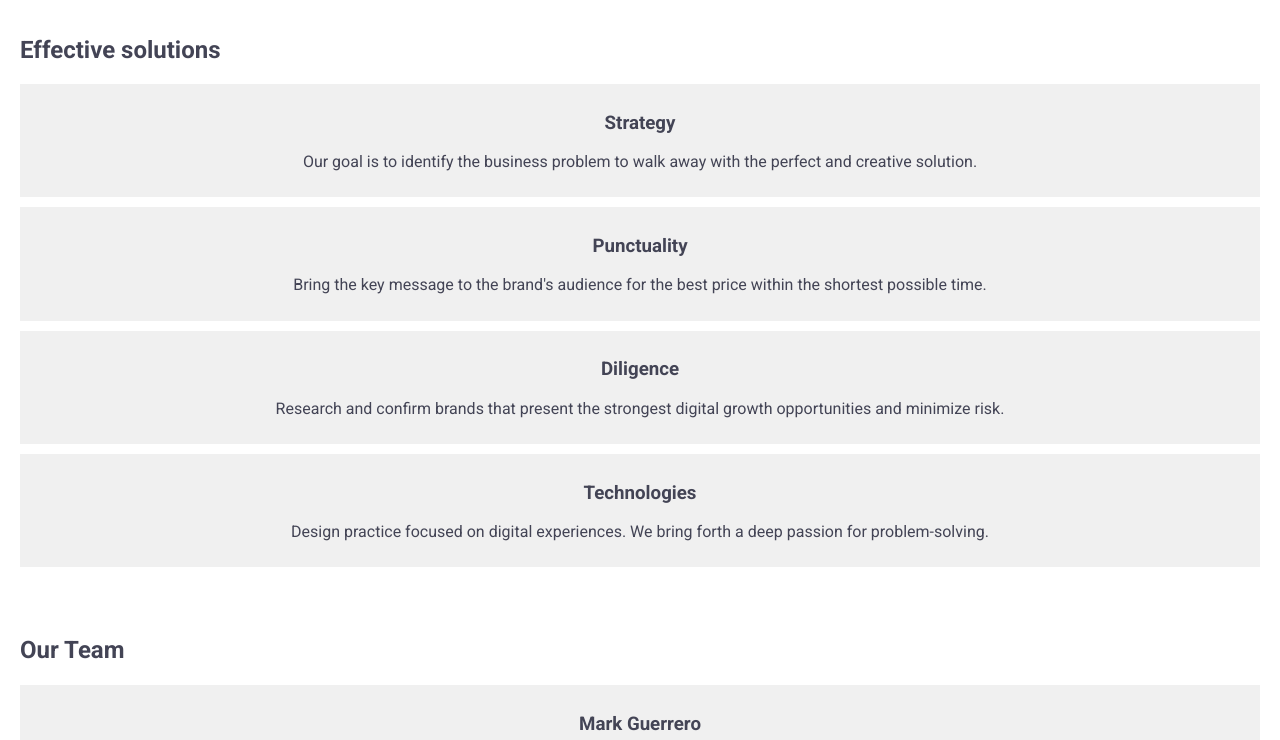
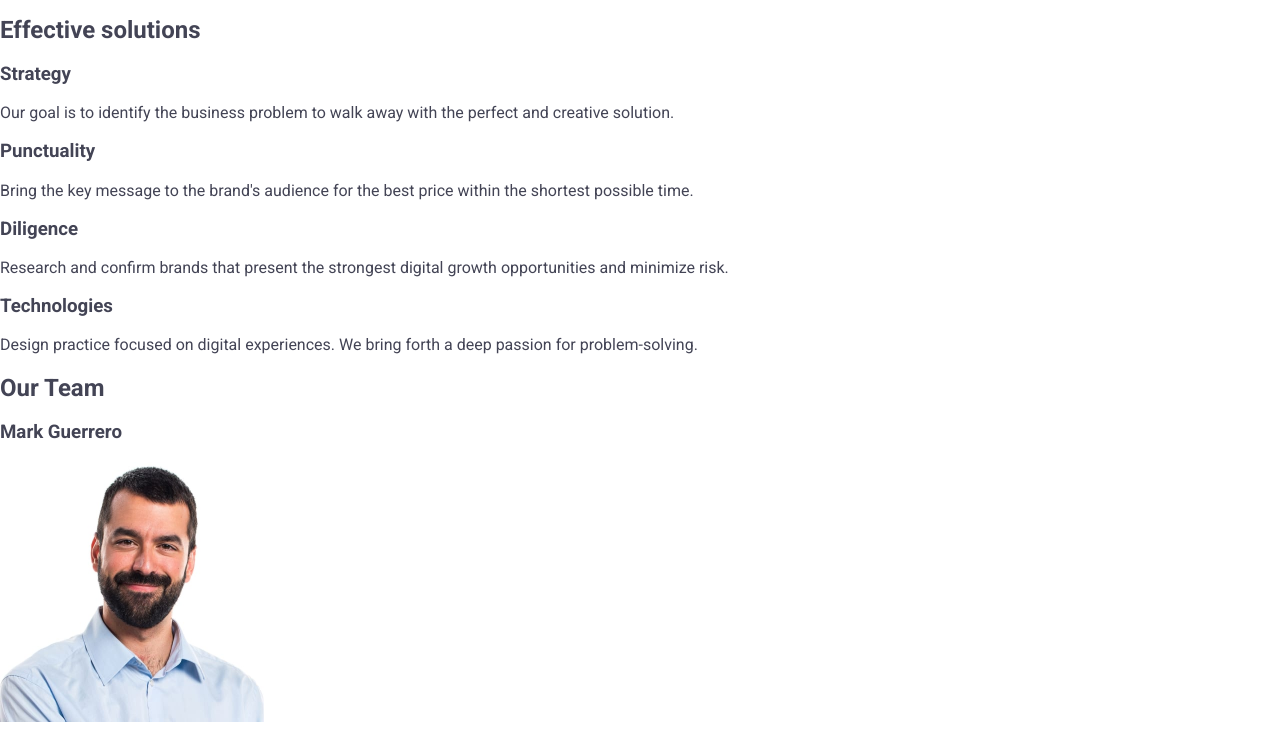
Before and after one commit to Andrew94ua/goit-markup-hw-02, a plain HTML site: page index.html in a window 1280 px wide. Shown: the part 288-1028 px from the top of the page. Drawn offline with nearby package versions, Linux system fonts and the light colour scheme.

Commit message:
Update styles.css

```diff
--- a/css/styles.css
+++ b/css/styles.css
@@ -23,7 +23,6 @@ body {
 }
 
 .menu-nav {
-  font-family: "Roboto", sans-serif;
   font-weight: 500;
   font-size: 16px;
   line-height: 1.5;
@@ -64,24 +63,9 @@ body {
   color: #404bbf;
 }
 
-.solutions,
-.team,
-.portfolio {
-  padding: 20px;
-}
-
 ul,
 ol {
   padding: 0;
   margin: 0;
   list-style: none;
 }
-
-.feature,
-.member,
-.portfolio-item {
-  padding: 10px;
-  margin: 10px 0;
-  background: #f0f0f0;
-  text-align: center;
-}
```
